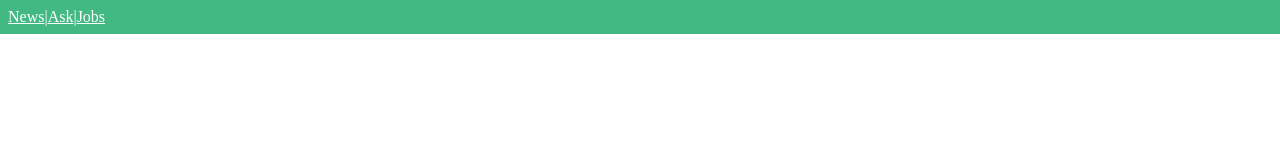
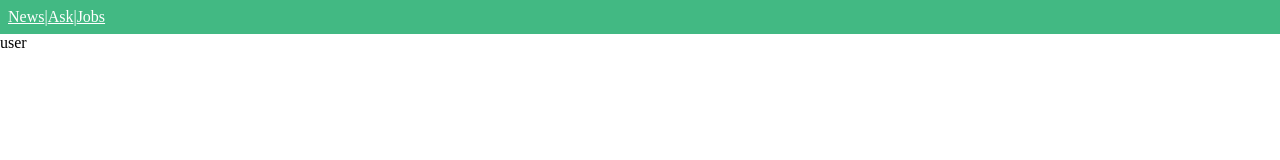
Before and after one commit to jyryuitpro/vue-advanced-master, a Vue app in the folder vue-news/: page /user/1 in a window 1280 px wide. Shown: the top 160 px of the page. Built offline with nearby package versions, Linux system fonts and the light colour scheme.

Commit message:
동적 라우트 매칭 원리 및 적용

```diff
--- a/vue-news/src/views/NewsView.vue
+++ b/vue-news/src/views/NewsView.vue
@@ -8,7 +8,11 @@
       <a v-bind:href="item.url">
         {{ item.title }}
       </a>
-      <small>{{ item.time_ago }} by {{ item.user }}</small>
+      <small>
+        {{ item.time_ago }} by
+<!--        <router-link v-bind:to="'/user/' + item.user">{{ item.user }}</router-link>-->
+        <router-link v-bind:to="`/user/${item.user}`">{{ item.user }}</router-link>
+      </small>
     </p>
   </div>
 </template>
--- /dev/null
+++ b/vue-news/src/views/UserView.vue
@@ -0,0 +1,15 @@
+<template>
+  <div>
+    user
+  </div>
+</template>
+
+<script>
+export default {
+  name: "UserView"
+}
+</script>
+
+<style scoped>
+
+</style>
```
Also changed, not shown: vue-news/src/routes/index.js (+6 -1 lines).
